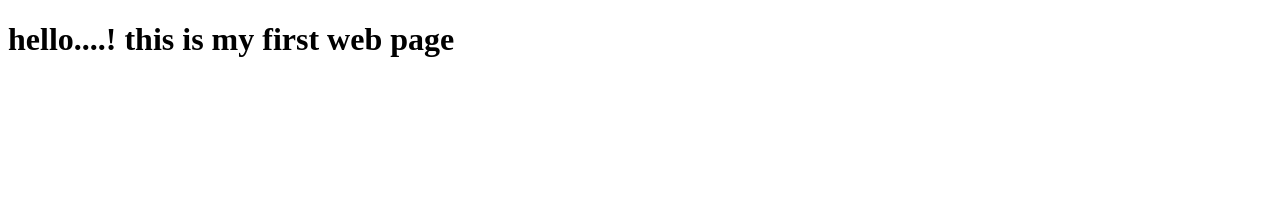
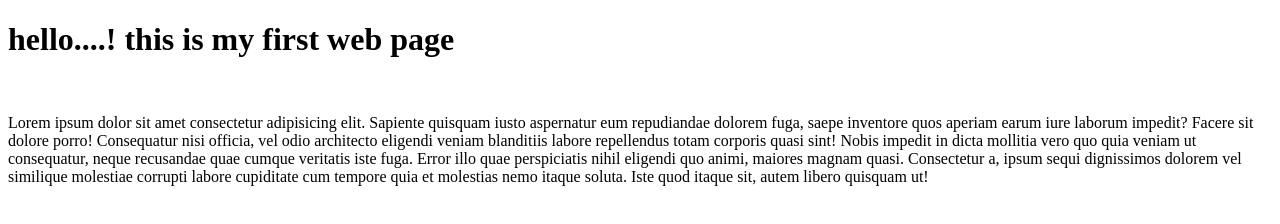
Before and after one commit to rangnatha/myproject, a plain HTML site: page index.html in a window 1280 px wide. Drawn offline with Linux system fonts and the light colour scheme.

Commit message:
add paragraph

```diff
--- a/index.html
+++ b/index.html
@@ -1,13 +1,24 @@
 <!DOCTYPE html>
 <html lang="en">
+
 <head>
   <meta charset="UTF-8">
   <meta name="viewport" content="width=device-width, initial-scale=1.0">
   <title>my first web page</title>
 </head>
+
 <body>
-  <h1>hello....! this is my first web page</h1>
+  <h1>hello....! this is my first web page</h1><br>
+  <p>Lorem ipsum dolor sit amet consectetur adipisicing elit. Sapiente quisquam iusto aspernatur eum repudiandae dolorem
+    fuga, saepe inventore quos aperiam earum iure laborum impedit? Facere sit dolore porro! Consequatur nisi officia,
+    vel odio architecto eligendi veniam blanditiis labore repellendus totam corporis quasi sint! Nobis impedit in dicta
+    mollitia vero quo quia veniam ut consequatur, neque recusandae quae cumque veritatis iste fuga. Error illo quae
+    perspiciatis nihil eligendi quo animi, maiores magnam quasi. Consectetur a, ipsum sequi dignissimos dolorem vel
+    similique molestiae corrupti labore cupiditate cum tempore quia et molestias nemo itaque soluta. Iste quod itaque
+    sit, autem libero quisquam ut!</p>
+
   <img src="" alt="">
 
 </body>
+
 </html>
```
